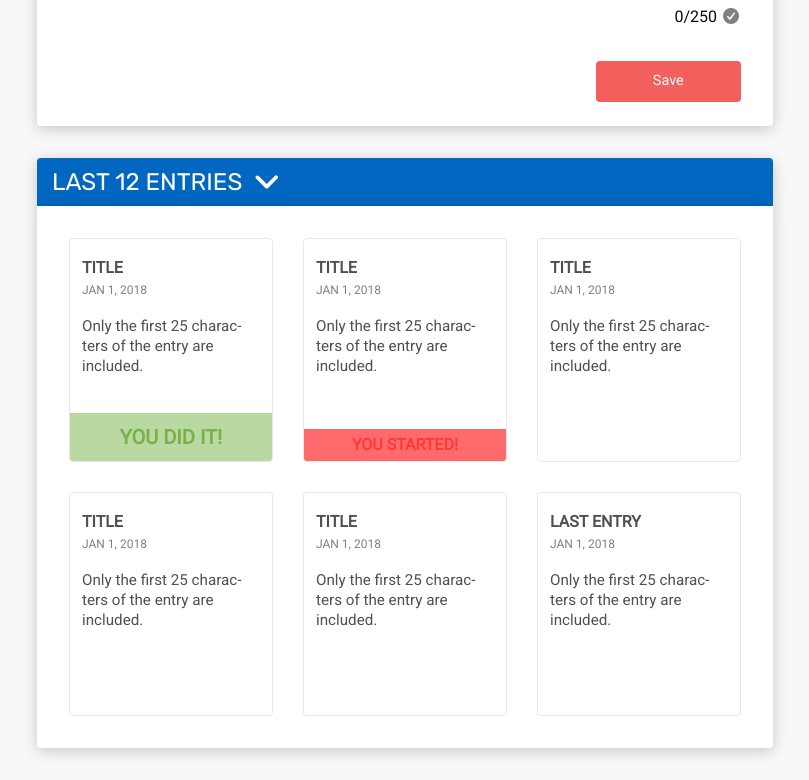
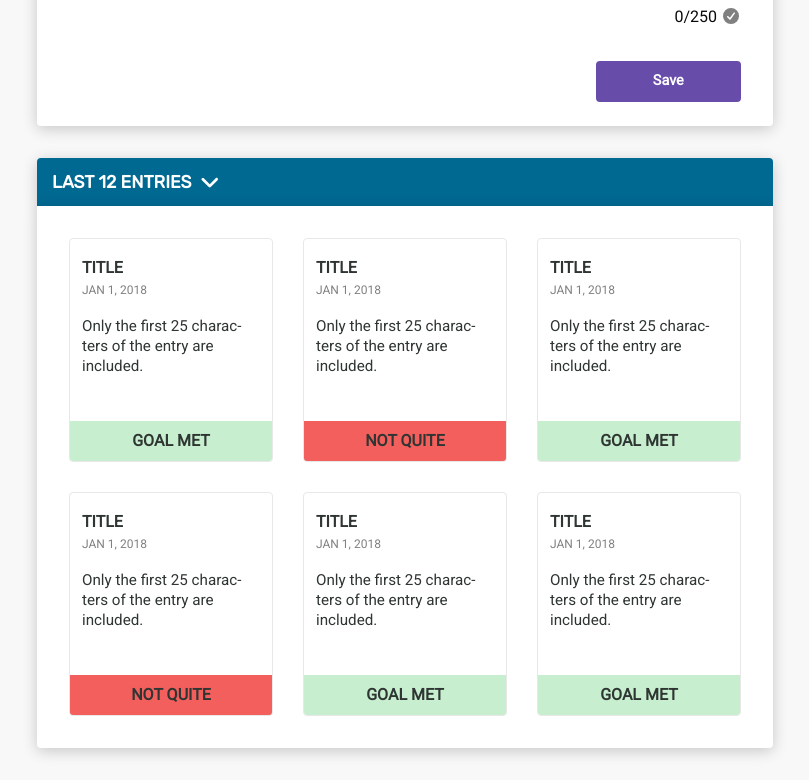
Before and after one commit to andrew-cloud/word-count, a website: page index.html in a window 1280 px wide. Shown: the part 492-1272 px from the top of the page, without its empty margins (235-1044 px from the left). Drawn offline with Linux system fonts and the light colour scheme; a web font is replaced by a local one.

Commit message:
more colors and styling
Signed-off-by: andrew-cloud <cloud.andr@gmail.com>

```diff
--- a/index.html
+++ b/index.html
@@ -7,7 +7,8 @@
     <meta name="viewport" content="width=device-width, initial-scale=1.0">
     <title>250 Words</title>
     <link rel="stylesheet" href="css/app.css">
-    <link href="https://fonts.googleapis.com/css?family=Roboto|Rubik" rel="stylesheet">
+    <link href="https://fonts.googleapis.com/css?family=Roboto|Rubik|Chivo" rel="stylesheet">
+
 </head>
 
 <body>
@@ -92,7 +93,7 @@
                         <p class="title">Title</p>
                         <p class="date">Jan 1, 2018</p>
                         <p class="teaser"> Only the first 25 characters of the entry are included.</p>
-                        <div class="goal-met">You Did It!</div>
+                        <div class="goal-met">GOAL MET</div>
                     </div>
                 </div>
                 <div class="large-4 medium-6 small-12 cell" data-open="exampleModal2">
@@ -100,35 +101,39 @@
                         <p class="title">Title</p>
                         <p class="date">Jan 1, 2018</p>
                         <p class="teaser"> Only the first 25 characters of the entry are included.</p>
-                        <div class="goal-unmet">You Started!</div>
+                        <div class="goal-unmet">NOT QUITE</div>
                     </div>
                 </div>
-                <div class="large-4 medium-6 small-12 cell">
-                    <div class="entry" data-open="exampleModal3">
-                        <p class="title">Title</p>
-                        <p class="date">Jan 1, 2018</p>
-                        <p class="teaser"> Only the first 25 characters of the entry are included.</p>
-                    </div>
-                </div>
-                <div class="large-4 medium-6 small-12 cell" data-open="exampleModal4">
+                <div class="large-4 medium-6 small-12 cell" data-open="exampleModal1">
                     <div class="entry">
                         <p class="title">Title</p>
                         <p class="date">Jan 1, 2018</p>
                         <p class="teaser"> Only the first 25 characters of the entry are included.</p>
+                        <div class="goal-met">GOAL MET</div>
                     </div>
                 </div>
-                <div class="large-4 medium-6 small-12 cell" data-open="exampleModal5">
+                <div class="large-4 medium-6 small-12 cell" data-open="exampleModal2">
                     <div class="entry">
                         <p class="title">Title</p>
                         <p class="date">Jan 1, 2018</p>
                         <p class="teaser"> Only the first 25 characters of the entry are included.</p>
+                        <div class="goal-unmet">NOT QUITE</div>
                     </div>
                 </div>
-                <div class="large-4 medium-6 small-12 cell" data-open="exampleModal6">
+                <div class="large-4 medium-6 small-12 cell" data-open="exampleModal1">
                     <div class="entry">
-                        <p class="title">Last Entry</p>
+                        <p class="title">Title</p>
                         <p class="date">Jan 1, 2018</p>
                         <p class="teaser"> Only the first 25 characters of the entry are included.</p>
+                        <div class="goal-met">GOAL MET</div>
+                    </div>
+                </div>
+                <div class="large-4 medium-6 small-12 cell" data-open="exampleModal1">
+                    <div class="entry">
+                        <p class="title">Title</p>
+                        <p class="date">Jan 1, 2018</p>
+                        <p class="teaser"> Only the first 25 characters of the entry are included.</p>
+                        <div class="goal-met">GOAL MET</div>
                     </div>
                 </div>
             </div>
--- a/scss/app.scss
+++ b/scss/app.scss
@@ -55,8 +55,9 @@
 
 $background: #F8F8F8;
 $border-radius: 4px;
-$header-color: #0267C1;
-$grey: #50514F;
+$header-color: #006992;
+// $header-color: #3C4F76;
+$grey: #2E3532;
 @mixin box-shadow{
     box-shadow: 0px 3px 15px rgba(0,0,0,0.2);
 }
@@ -90,13 +91,14 @@ p {
 #new-entry-header {
     color: white;
     background-color: $header-color;
-    font-size: 1.5rem;
+    font-size: 1.10rem;
     line-height: 3rem;
     height: 3rem;
     weight: bold;
     border-radius: $border-radius $border-radius 0 0;
     @include box-shadow;
-    font-family: 'rubik';
+    font-family: 'Rubik';
+    font-weight: 900;
     text-transform: uppercase;
     @include breakpoint(small only) {
         border-radius: 0;
@@ -136,11 +138,14 @@ p {
 
 // buttons that allow you to set goal in characters, words, or paragraphs
 #unit-button-group {
-    font-family: 'Rubik', sans-serif;
+    font-family: 'Roboto', sans-serif;
 
     .unit-button {
         border-radius: 2px;
         margin-right: 0;
+        background-color: #C7EFCF;
+        color: #b3d7ba;
+        font-weight: bold;
     }
 
     #characters-button {
@@ -158,7 +163,8 @@ p {
     }
 
     .active {
-        background-color: red;
+        background-color: #b3d7ba;
+        color: $grey;
     }
 }
 
@@ -291,31 +297,31 @@ p {
 
     .goal-met {
         height: auto;
-        color: #77B248;
-        background-color: #BAD9A2;
+        color: $grey;
+        background-color: #C7EFCF;
         position: absolute;
         bottom: 0;
         width: 100%;
         text-align: center;
-        height: 3rem;
-        line-height: 3rem;
+        height: 2.5rem;
+        line-height: 2.5rem;
         text-transform: uppercase;
-        font-size: 1.25rem;
+        font-size: 1rem;
         font-weight: 800;
         font-family: 'Roboto';
     }
 
     .goal-unmet {
         height: auto;
-        color: #ff3839;
-        background-color: #FF6B6C;
+        color: $grey;
+        background-color: #F25F5C;
         position: absolute;
         bottom: 0;
         width: 100%;
         text-align: center;
-        height: 2rem;
+        height: 2.5rem;
         text-transform: uppercase;
-        line-height: 2rem;
+        line-height: 2.5rem;
         font-weight: 800;
         font-family: 'Roboto';
     }
@@ -374,7 +380,9 @@ p {
 // save button
 .save {
     width: 100%;
-    background-color: #F25F5C;
+    background-color: #674CAA;
+    color: white;
+    font-weight: bold;
     border-radius: 4px;
     margin-top: 2rem;
     margin-bottom: 1rem;
```
Also changed, not shown: css/app.css.
